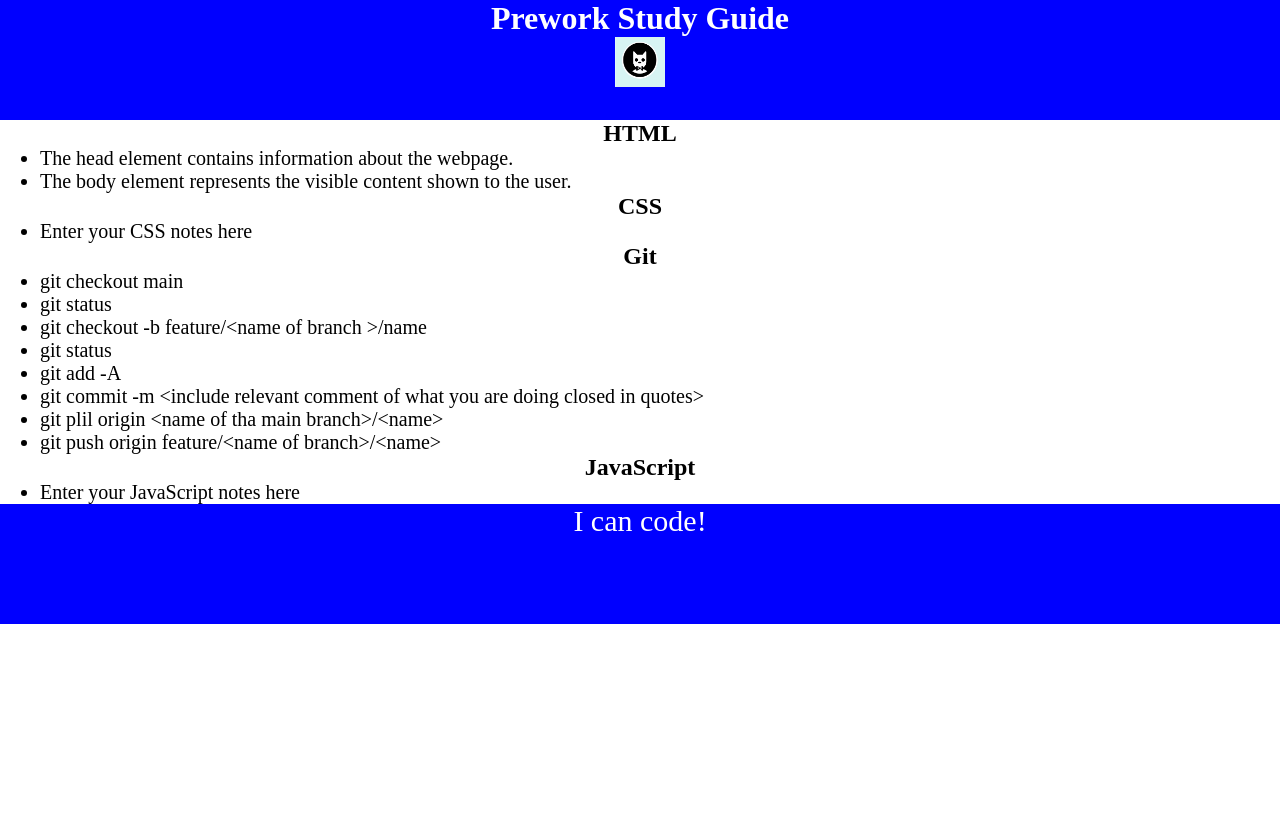
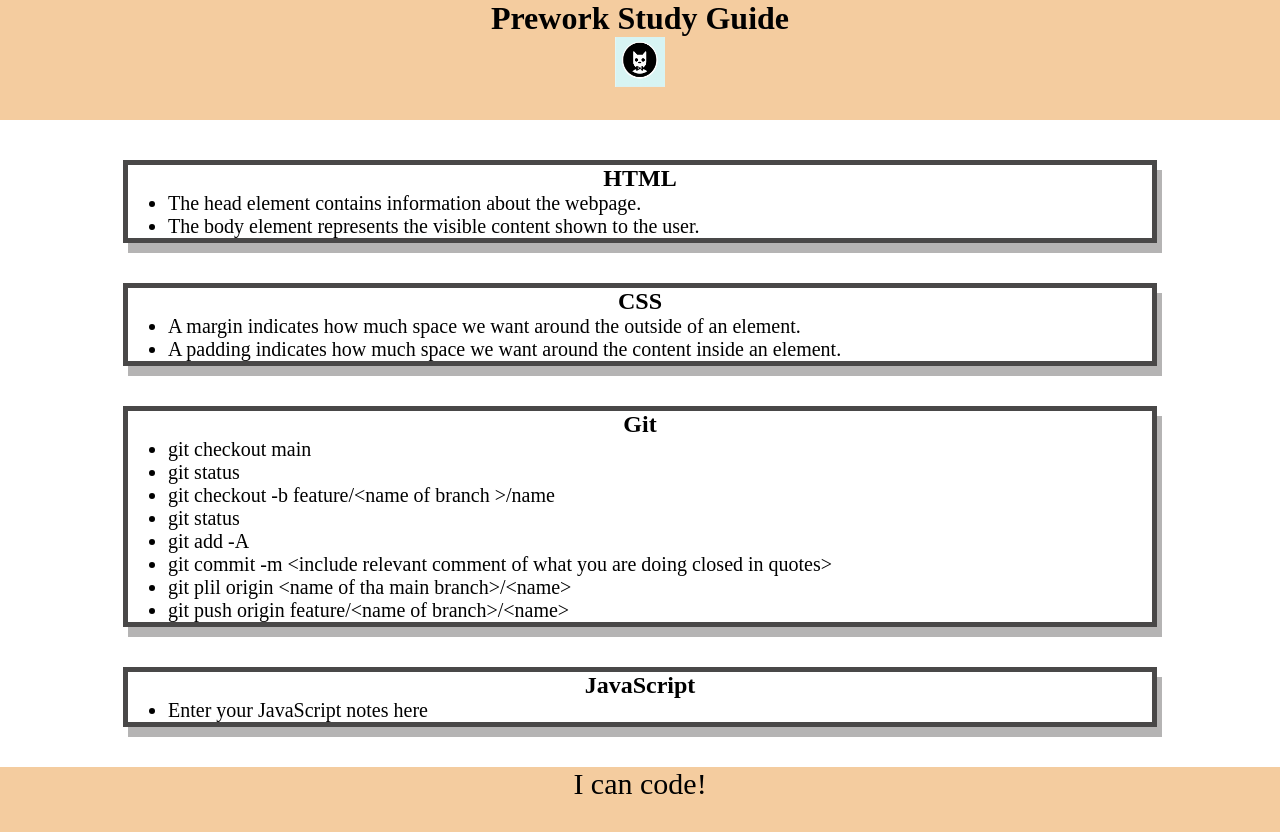
Before and after one commit to nosbeto/prework-study-guide, a plain HTML site: page index.html in a window 1280 px wide. Before the commit the page ends 800 px from the top, so only its background shows below. Drawn offline with Linux system fonts and the light colour scheme.

Commit message:
added CSS to project and fixed some issues in it

```diff
--- a/assets/style.css
+++ b/assets/style.css
@@ -7,8 +7,8 @@ header,
 footer {
     width: 100%;
     height: 120px;
-    background-color: blue;
-    color: white;
+    background-color: #F4CC9F;
+    color: #000000;
 }
 
 h1,
@@ -33,3 +33,10 @@ p {
     text-align: center;
     font-size: 30px;
   }
+
+.card {
+    width: 80%;
+    margin: 40px auto;
+    border: 5px solid #494848;
+    box-shadow: 5px 10px #b5b4b4;
+  }
--- a/index.html
+++ b/index.html
@@ -5,7 +5,7 @@
     <meta http-equiv="X-UA-Compatible" content="IE=edge" />
     <meta name="viewport" content="width=device-width, initial-scale=1.0" />
     <link rel="stylesheet" href="./assets/style.css">
-    <title>Prework Study Guide</title>
+    <title style="color:#000000">Prework Study Guide</title>
   </head>
   <body>
     <header id="top">
@@ -27,7 +27,8 @@
       <section class="card" id="css-section">
         <h2>CSS</h2>
         <ul>
-          <li>Enter your CSS notes here</li>
+          <li>A margin indicates how much space we want around the outside of an element.</li>
+          <li>A padding indicates how much space we want around the content inside an element.</li>
         </ul>
       </section>
 
```
